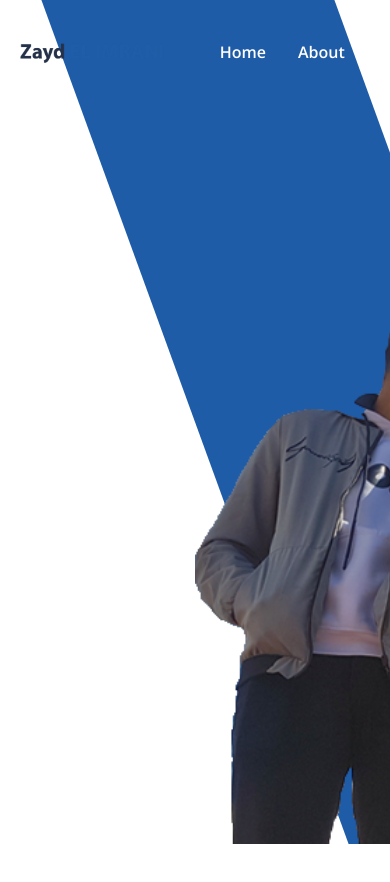
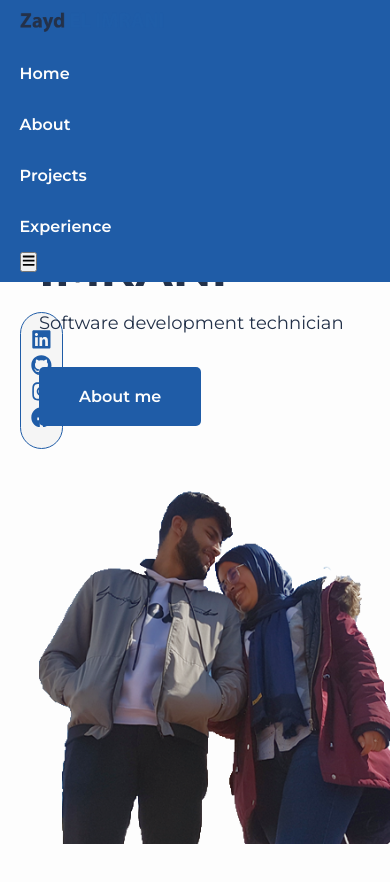
Before and after one commit to ZaydImr/Personal, a React (Create React App) app: page / in a window 390 px wide. Shown: the top 882 px of the page. Built offline with nearby package versions, Linux system fonts and the light colour scheme.

Commit message:
filling the home

```diff
--- a/package.json
+++ b/package.json
@@ -8,6 +8,7 @@
     "@testing-library/user-event": "^12.8.3",
     "react": "^17.0.2",
     "react-dom": "^17.0.2",
+    "react-icons": "^4.2.0",
     "react-scripts": "4.0.3",
     "web-vitals": "^1.1.2"
   },
--- a/src/Components/Home.jsx
+++ b/src/Components/Home.jsx
@@ -1,15 +1,29 @@
 import React from 'react'
 import MyLove from '../WithMyLove.png'
 import Navbar from './Navbar';
+import { FaFacebook, FaGithub, FaInstagram, FaLinkedin } from 'react-icons/fa'
 
 const Home = () => {
       return (
             <div className="home">
                   <Navbar />
+                  <div className='social'>
+                              <a target='_blank' href='https://www.linkedin.com/in/zaydimr/'><FaLinkedin/></a>
+                              <a target='_blank' href='https://github.com/ZaydImr'><FaGithub/></a>
+                              <a target='_blank' href='https://www.instagram.com/zayd.imr/'><FaInstagram/></a>
+                              <a target='_blank' href='https://www.facebook.com/Zayd.imr/'><FaFacebook/></a>
+                  </div>
                   <div className="container">
                         <div className="home-content">
-
-                        </div>
+                              <div className="content">
+                                    <h4>Hello I'm</h4>
+                                    <h2>Zayd EL IMRANI</h2>
+                                    <span>Software development technician</span><br/>
+                                    <a href="/#About">
+                                          <input type="button" value="About me"/>
+                                    </a>
+                              </div>
+                              </div>
                         <div className="home-image">
                               <img src={MyLove} alt='Personal img' />
                         </div>
--- a/src/Components/Navbar.jsx
+++ b/src/Components/Navbar.jsx
@@ -1,5 +1,6 @@
 import React from 'react'
 import logo from '../logo.png'
+import {FaBars} from 'react-icons/fa'
 
 const Navbar = () => {
       return (
@@ -14,6 +15,7 @@ const Navbar = () => {
                               <li><a href='/#Projects'>Projects</a></li>
                               <li><a href='/#Experience'>Experience</a></li>
                         </ul>
+                        <button type="button"><FaBars/></button>
                   </div>
 
             </nav>
--- a/src/index.css
+++ b/src/index.css
@@ -1,10 +1,14 @@
 @import "https://fonts.googleapis.com/css?family=Montserrat:300,400,500,600,700,800|Open+Sans:400,600,700&display=swap";
 :root{
-  --clr-white : #fff;
+  --clr-white :#fdfdfd;
   --clr-black : #233149;
   --primary-clr : #1f5ca7;
   --mw-14: 1140px;
   --mw-96:960px
+}
+*{
+  padding: 0;
+  margin: 0;
 }
 /*      BODY    */
 body {
@@ -26,6 +30,7 @@ body {
   height: 100vh;
   overflow: hidden;
     position: relative;
+    font-family: montserrat,sans-serif;
 }
 .home .back {
   position: absolute;
@@ -47,7 +52,7 @@ body {
 }
 .container{
   margin: auto;
-  width: 100%;
+  width: 80%;
   height: 90vh;
   max-width: var(--mw-14);
   display: flex;
@@ -63,6 +68,61 @@ body {
     bottom: 0;
     position: absolute;
 }
+.home .social{
+  position: absolute;
+    display: flex;
+    flex-direction: column;
+    top: 37vh;
+    left: 20px;
+    background: whitesmoke;
+    width: 41px;
+    text-align: center;
+    padding: 1rem 0;
+    border-radius: 50px;
+    font-size: 1.3rem;
+    border: 1px solid var(--primary-clr);
+}
+.home .social a{
+  text-decoration: none;
+  color: var(--primary-clr);
+  transition: .3s;
+}
+.home .social a:hover{
+  color: var(--clr-black);
+  font-size: 1.7rem;
+}
+.home .home-content{
+  display: flex;
+  align-items: center;
+}
+.home-content .content {
+  font-size: 2rem;
+  display: block;
+}
+.home-content h4{
+  font-weight: 600;
+  color: var(--primary-clr);
+}
+.home-content h2{
+  padding-top: 20px;
+  color: var(--clr-black);
+}
+.home-content span{
+  font-size: 18px;
+  color: var(--clr-black);
+  margin-top: 15px;
+}
+.home-content input{
+  font-family: montserrat,sans-serif;
+  margin-top: 30px;
+  font-weight: 600;
+  padding: 20px 40px;
+  border-radius: 5px;
+  border: 0;
+  background-color: var(--primary-clr);
+  color: var(--clr-white);
+  font-size: 16px;
+}
 /*      NAVBAR     */
 nav{
   z-index: 1;
@@ -77,6 +137,9 @@ nav{
   margin: auto;
   font-weight: 600;
   width: 90%;
+}
+.navbar button{
+  display: none;
 }
 nav .logo{
   font-size: 1.5rem;
@@ -113,3 +176,42 @@ nav ul a:hover{
   align-items: center;
   height: 100vh;
 }
+@media screen and (max-width:750px) {
+  nav{
+    background-color: var(--primary-clr);
+  }
+  .navbar{
+    display: block;
+    padding: 10px;
+  }
+  .navbar ul{
+    padding-top: 1rem;
+    display: block;
+  }
+  .navbar ul a{
+    padding: 1rem 0;
+    display: inline-block;
+  }
+  .navbar button{
+    display: unset;
+  }
+  .home .container{
+    flex-direction: column;
+  }
+  .home .container>div{
+    width: unset;
+    height: 50%;
+  }
+  .home .home-image{
+    text-align: center;
+  }
+  .home .home-image img{
+    height: 100%;
+    max-height: unset;
+    position: unset;
+  }
+  .home .back::before{
+    content: unset;
+  }
+
+}
```
Also changed, not shown: 1 other file (tests, documents, lock files or other folders).
